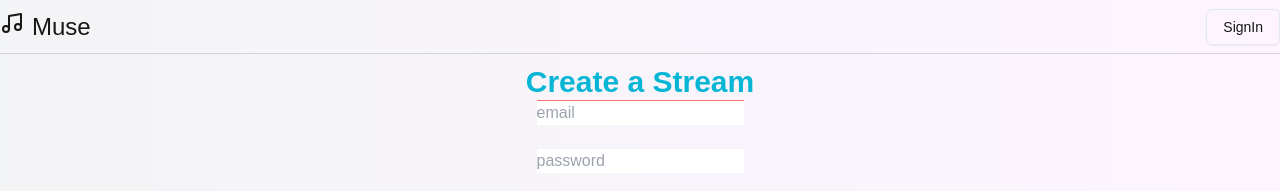
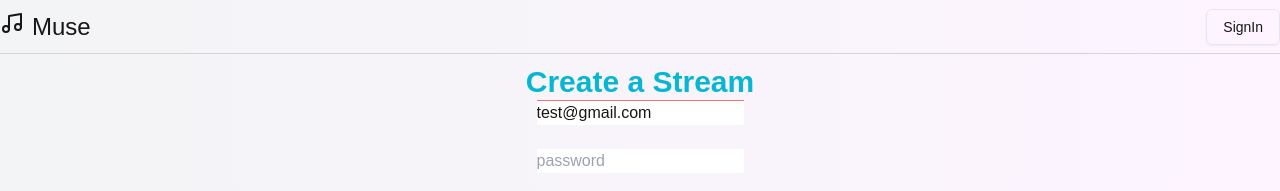
Before and after one commit to PRABHAT1SHUKLA/scheduler, a Next.js app: page /createStream in a window 1280 px wide. Shown: the top 191 px of the page. Built offline with nearby package versions, Linux system fonts and the light colour scheme; no server answers.

Commit message:
updated schema

```diff
--- a/app/createStream/page.tsx
+++ b/app/createStream/page.tsx
@@ -1,27 +1,35 @@
 "use client"
 import { Button } from "@/components/ui/button"
-import {SubmitHandler, useForm} from "react-hook-form"
+import {set, SubmitHandler, useForm} from "react-hook-form"
+import { z } from "zod"
+import {zodResolver} from "@hookform/resolvers/zod"
 
-type FormFields = {
-    email: string,
-    password: string
-}
+const FormObject = z.object({
+    email: z.string().email(),
+    password: z.string().min(8),
+})
+
+type FormFields = z.infer<typeof FormObject>
 
 export default function Create(){
 
-   const { register , handleSubmit , formState: {errors,isSubmitting}} = useForm <FormFields>()
+   const { register , handleSubmit , setError, formState: {errors,isSubmitting}} = useForm <FormFields>({
+    defaultValues:{
+        email:"test@gmail.com"
+    },
+    resolver: zodResolver(FormObject)
+   })
 
    const onSubmit: SubmitHandler<FormFields> = async(data) =>{
-
-    await new Promise((resolve) => setTimeout( resolve , 2000));
-    console.log(data);
-
-
-   }
-
-
-
-
+    try{
+        await new Promise((resolve) => setTimeout( resolve , 2000));
+        throw new Error()
+        console.log(data);
+    }catch(error){
+        setError("root",{
+            message:"email is already taken"
+    })
+    }}
 
     return (
         <div className="flex flex-col justify-between items-center divide-y divide-red-400">
@@ -29,26 +37,11 @@ export default function Create(){
             <div className="text-3xl font-bold text-cyan-500"> Create a Stream</div>
 
             <form onSubmit={handleSubmit(onSubmit)} className="flex flex-col gap-y-6 border-s-violet-600">
-                <input {...register("email" ,{
-                    required: "Email is required",
-                    validate:(value) => {
-                        if(!value.includes("@")){
-                            return "Invalid email ,it must contain @"
-                        }
-                        return true;
-                    },
-                })} type="text" placeholder="email"/>
+                <input {...register("email")} type="text" placeholder="email"/>
 
                 {errors.email && <div className="text-red-600">{errors.email.message}</div>}
 
-                <input {...register("password",{
-                    required:"Password is required",
-                    minLength:{
-                        value:8,
-                        message:"Password must be at least 8 characters long"
-
-                    }
-                })} type='text' placeholder="password"/>
+                <input {...register("password")} type='text' placeholder="password"/>
 
                 {errors.password && <div className="text-red-600">{errors.password.message}</div>}
 
@@ -60,7 +53,10 @@ export default function Create(){
                     </Button>
                 <Button variant={"outline"} type="reset"> Reset</Button>
 
+
+
                 </div>
+                {errors.root && <div className="text-red-600">{errors.root.message}</div>}
 
             </form>
 
--- a/package.json
+++ b/package.json
@@ -9,6 +9,7 @@
     "lint": "next lint"
   },
   "dependencies": {
+    "@hookform/resolvers": "^3.9.0",
     "@next-auth/prisma-adapter": "^1.0.7",
     "@prisma/client": "^5.19.1",
     "@radix-ui/react-icons": "^1.3.0",
```
Also changed, not shown: 2 other files (tests, documents, lock files or other folders).
